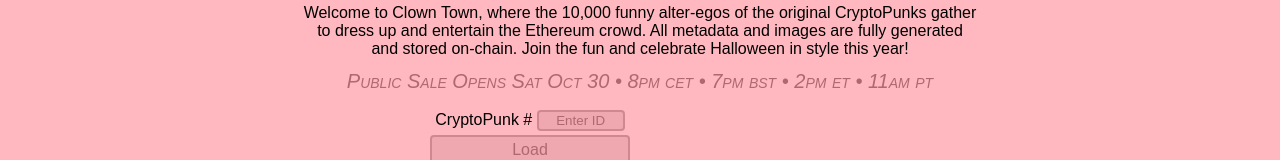
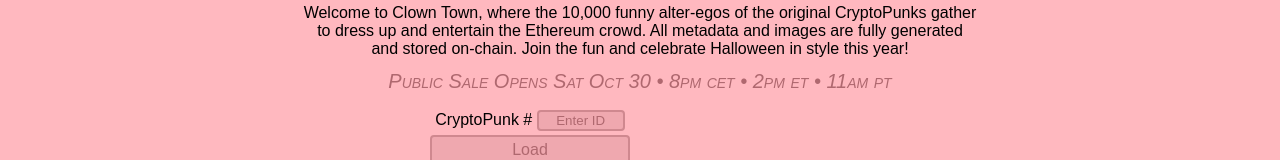
Before and after one commit to lostpunks/clowntown, a plain HTML site: page index.html in a window 1280 px wide. Shown: the part 482-642 px from the top of the page. Drawn offline with Linux system fonts and the light colour scheme; a script that the page names is missing.

Commit message:
Time zones

```diff
--- a/index.html
+++ b/index.html
@@ -25,7 +25,7 @@
 Welcome to Clown Town, where the 10,000 funny alter-egos of the original CryptoPunks gather to dress up and entertain the Ethereum crowd. All metadata and images are fully generated and stored on-chain. Join the fun and celebrate Halloween in style this year!
 </p>
 <p class="announcement">
-Public Sale Opens Sat Oct 30 • 8pm cet • 7pm bst • 2pm et • 11am pt
+Public Sale Opens Sat Oct 30 • 8pm cet • 2pm et • 11am pt
 </p>
 <div class="row">
   <form>
```
